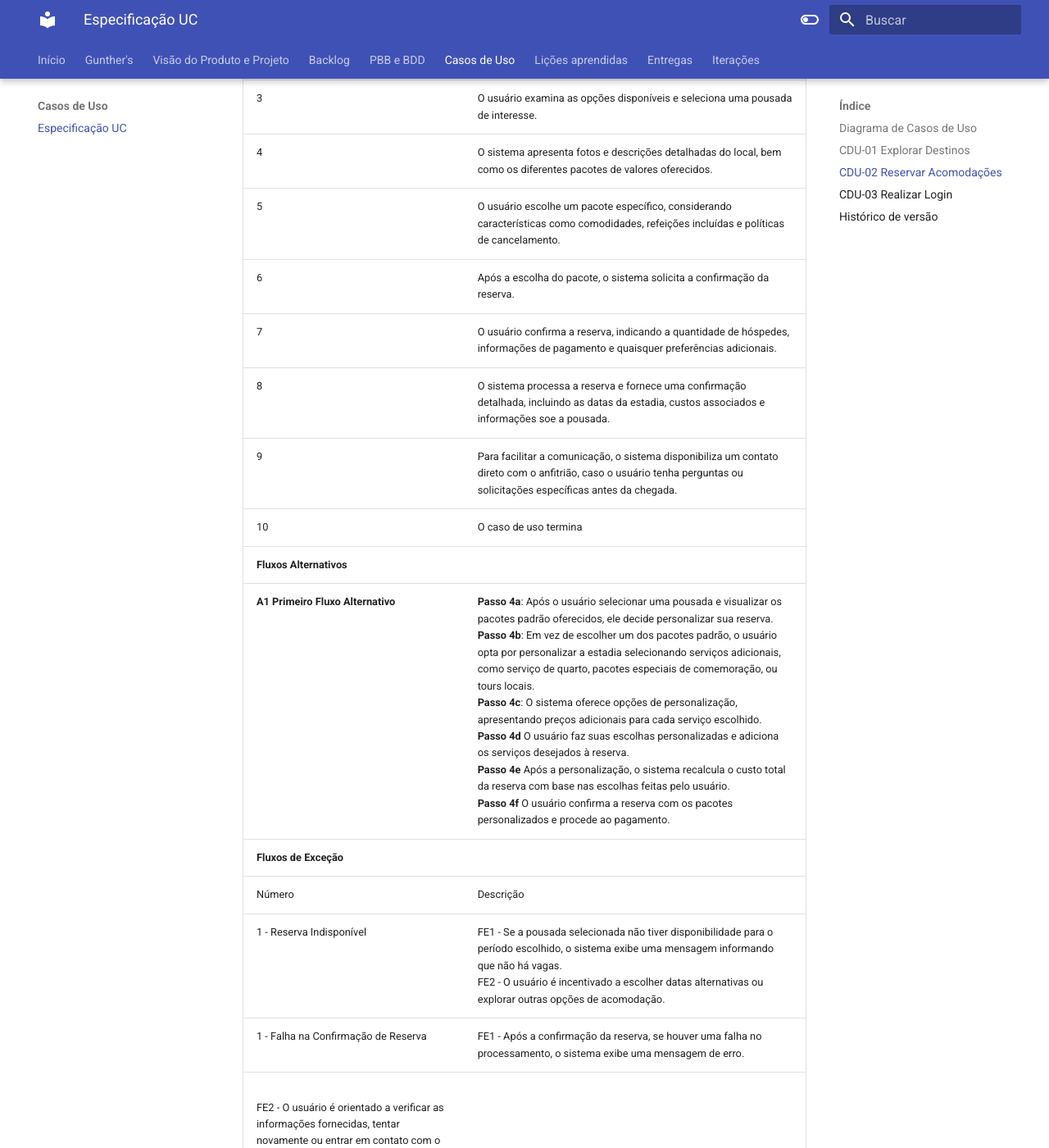
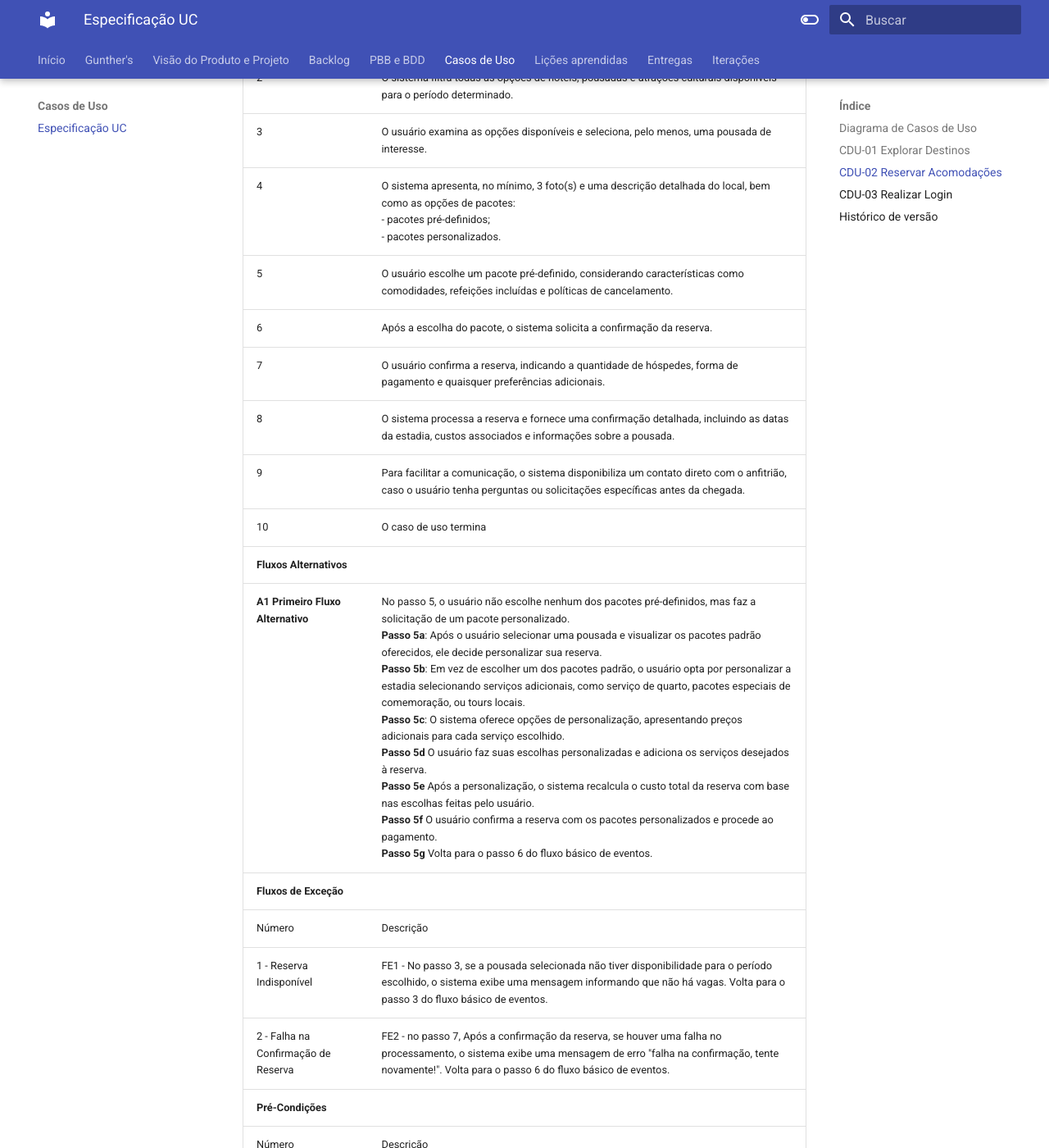
Before and after one commit to mdsreq-fga-unb/2023.2-CarteiraControl, an MkDocs documentation site: the page built from docs/entrega4/especificacao_uc.md, in a window 1280 px wide and 1400 px high, scrolled down 3573 px. Shown: the whole window at 82% size. Built offline with MkDocs 1.6.1 and Material for MkDocs 9.7.7, drawn with Linux system fonts in a browser that asks for light colours; some of the changed text lies outside the part shown.

Commit message:
Correção da Especificação dos casos de uso do VoyageX
Co-authored-by: João Lucas  <Jlmsousa@users.noreply.github.com>

```diff
--- a/docs/entrega4/especificacao_uc.md
+++ b/docs/entrega4/especificacao_uc.md
@@ -23,19 +23,19 @@
 | **Fluxo Básico de Eventos** |
 | Passo | Descrição |
 | 1 | O usuário acessa a seção de "Explorar Destinos" no aplicativo. |
-| 2 | O sistema utiliza algoritmos para sugerir destinos com base nas preferências e histórico de viagem do usuário. |
-| 3 | O usuário seleciona um destino sugerido pelo sistema |
+| 2 | O sistema sugere, no máximo, 10 novos destinos a serem explorados, destinos estes que devem ser parecidos com os destinos mais bem avaliados pelo usuário. |
+| 3 | O usuário seleciona um destino sugerido pelo sistema. |
 | 4 | O sistema apresenta as seguintes opções: <br> - fotografias, artigos e videos do destino; <br> - Atividades ocorrendo no destino.|
 | 5 | O usuário seleciona fotografias, artigos e vídeos |
-| 6 | O sistema mostra fotografias, artigos e vídeos sobre o destino|
+| 6 | O sistema mostra, no mínimo, 3 fotografias, 1 artigo(s) e 1 vídeo(s) sobre o destino.|
 | 7 | O caso de uso termina |
 | **Fluxos Alternativos** |
-| **FA1 Primeiro Fluxo Alternativo** |No passo 3 do fluxo básico de eventos o usuário não seleciona um dos destino sugeridos, mas faz a pesquisa manualmente. <br> **Passo 3a**: Em vez de selecionar um destino sugerido pelo sistema, o usuário opta por realizar uma busca manual na seção "Explorar Destinos". <br> **Passo 3b**: O sistema permite que o usuário insira um destino específico de sua escolha.<br> **Passo 3c**: Volta para o passo 4 do fluxo básico de eventos |
+| **FA1 Primeiro Fluxo Alternativo** |No passo 3 do fluxo básico de eventos o usuário não seleciona um dos destino sugeridos, mas faz a pesquisa manualmente. <br> **Passo 3a**: Em vez de selecionar um destino sugerido pelo sistema, o usuário opta por realizar uma busca manual na seção "Explorar Destinos". <br> **Passo 3b**: O sistema permite que o usuário insira um destino específico de sua escolha, na barra de pesquisa. <br> **Passo 3c**: Volta para o passo 4 do fluxo básico de eventos |
 | **FA2 Segundo Fluxo Alternativo** |No passo 4 do sistema o usuário consulta as atividades ocorrendo no local. <br> **Passo 4a**: O usuário consulta as atividades do destino ao invés de fotografias, artigos e vídeos.<br> **Passo 4b**: O sistema fornece todas as atividades que estão ocorrendo no destino explorado.<br> **Passo 4c:** O usuário filtra as atividades por preço e avaliações.<br> **Passo 4d**:O sistema fornece informações das atividades que estão ocorrendo no destino que está sendo explorado, satisfazendo os filtros selecionados. <br> **Passo 4e**:Volta para o passo 7 do fluxo básico de eventos|
 | **Fluxos de Exceção** |
 | Número | Descrição |
-| 1 | No passo 2, o usuário nunca ter acessado o aplicativo anteriormente e não possuir histórico. O sistema pede que o usuário preencha suas preferências ou realize a busca manualmente. |
-| 2 | No Passo 2b do fluxo alternativo A1, o usuário insere um destino inexistente, o sitema deve notificar o usuário para inserir destinos existentes|
+| 1 | FE1 - No passo 2, o usuário nunca ter acessado o aplicativo anteriormente e não possuir histórico. Vai para o passo **3a** do FA1. |
+| 2 | FE2 - No Passo **3b** do fluxo alternativo A1, o usuário insere um destino inexistente, o sitema deve notificar o usuário para inserir destinos existentes. Vai para o passo **3b** do FA1 |
 | **Pré-Condições** |
 | Número | Descrição |
 | 1 | O usuário realizou com sucesso o login na plataforma. |
@@ -64,22 +64,21 @@
 | **Fluxo Básico de Eventos** |
 | Passo | Descrição |
 | 1 | O usuário, após explorar destinos, decide reservar acomodações para um período específico da viagem. |
-| 2 | O sistema filtra opções de hotéis, pousadas e atrações culturais disponíveis para o período determinado. |
-| 3 | O usuário examina as opções disponíveis e seleciona uma pousada de interesse. |
-| 4 | O sistema apresenta fotos e descrições detalhadas do local, bem como os diferentes pacotes de valores oferecidos. |
-| 5 | O usuário escolhe um pacote específico, considerando características como comodidades, refeições incluídas e políticas de cancelamento. |
+| 2 | O sistema filtra todas as opções de hotéis, pousadas e atrações culturais disponíveis para o período determinado. |
+| 3 | O usuário examina as opções disponíveis e seleciona, pelo menos, uma pousada de interesse. |
+| 4 | O sistema apresenta, no mínimo, 3 foto(s) e uma descrição detalhada do local, bem como as opções de pacotes: <br> - pacotes pré-definidos; <br> - pacotes personalizados. |
+| 5 | O usuário escolhe um pacote pré-definido, considerando características como comodidades, refeições incluídas e políticas de cancelamento. |
 | 6 | Após a escolha do pacote, o sistema solicita a confirmação da reserva. |
-| 7 | O usuário confirma a reserva, indicando a quantidade de hóspedes, informações de pagamento e quaisquer preferências adicionais. |
-| 8| O sistema processa a reserva e fornece uma confirmação detalhada, incluindo as datas da estadia, custos associados e informações soe a pousada. |
+| 7 | O usuário confirma a reserva, indicando a quantidade de hóspedes, forma de pagamento e quaisquer preferências adicionais. |
+| 8| O sistema processa a reserva e fornece uma confirmação detalhada, incluindo as datas da estadia, custos associados e informações sobre a pousada. |
 | 9 | Para facilitar a comunicação, o sistema disponibiliza um contato direto com o anfitrião, caso o usuário tenha perguntas ou solicitações específicas antes da chegada. |
 | 10 | O caso de uso termina |
 | **Fluxos Alternativos** |
-| **A1 Primeiro Fluxo Alternativo** | **Passo 4a**: Após o usuário selecionar uma pousada e visualizar os pacotes padrão oferecidos, ele decide personalizar sua reserva. <br> **Passo 4b**: Em vez de escolher um dos pacotes padrão, o usuário opta por personalizar a estadia selecionando serviços adicionais, como serviço de quarto, pacotes especiais de comemoração, ou tours locais.<br> **Passo 4c**: O sistema oferece opções de personalização, apresentando preços adicionais para cada serviço escolhido. <br> **Passo 4d**  O usuário faz suas escolhas personalizadas e adiciona os serviços desejados à reserva.  <br> **Passo 4e** Após a personalização, o sistema recalcula o custo total da reserva com base nas escolhas feitas pelo usuário.      <br> **Passo 4f** O usuário confirma a reserva com os pacotes personalizados e procede ao pagamento. |
+| **A1 Primeiro Fluxo Alternativo** |No passo 5, o usuário não escolhe nenhum dos pacotes pré-definidos, mas faz a solicitação de um pacote personalizado. <br> **Passo 5a**: Após o usuário selecionar uma pousada e visualizar os pacotes padrão oferecidos, ele decide personalizar sua reserva. <br> **Passo 5b**: Em vez de escolher um dos pacotes padrão, o usuário opta por personalizar a estadia selecionando serviços adicionais, como serviço de quarto, pacotes especiais de comemoração, ou tours locais.<br> **Passo 5c**: O sistema oferece opções de personalização, apresentando preços adicionais para cada serviço escolhido. <br> **Passo 5d**  O usuário faz suas escolhas personalizadas e adiciona os serviços desejados à reserva.  <br> **Passo 5e** Após a personalização, o sistema recalcula o custo total da reserva com base nas escolhas feitas pelo usuário.      <br> **Passo 5f** O usuário confirma a reserva com os pacotes personalizados e procede ao pagamento. <br> **Passo 5g** Volta para o passo 6 do fluxo básico de eventos. |
 | **Fluxos de Exceção** |
 | Número | Descrição |
-| 1 - Reserva Indisponível| FE1 - Se a pousada selecionada não tiver disponibilidade para o período escolhido, o sistema exibe uma mensagem informando que não há vagas. <br>  FE2 - O usuário é incentivado a escolher datas alternativas ou explorar outras opções de acomodação. |
-| 1 - Falha na Confirmação de Reserva| FE1 - Após a confirmação da reserva, se houver uma falha no processamento, o sistema exibe uma mensagem de erro.
- <br>  FE2 - O usuário é orientado a verificar as informações fornecidas, tentar novamente ou entrar em contato com o suporte. |
+| 1 - Reserva Indisponível| FE1 - No passo 3, se a pousada selecionada não tiver disponibilidade para o período escolhido, o sistema exibe uma mensagem informando que não há vagas. Volta para o passo 3 do fluxo básico de eventos. |
+| 2 - Falha na Confirmação de Reserva| FE2 - no passo 7, Após a confirmação da reserva, se houver uma falha no processamento, o sistema exibe uma mensagem de erro "falha na confirmação, tente novamente!". Volta para o passo 6 do fluxo básico de eventos. |
 | **Pré-Condições** |
 | Número | Descrição |
 | 1 | O usuário realizou com sucesso o login na plataforma. |
@@ -109,20 +108,17 @@
 | **Fluxo Básico de Eventos** |
 | Passo | Descrição |
 | 1 | O usuário abre o aplicativo no dispositivo |
-| 2 | O sistema exibe a tela de login, solicitando informações de identificação. |
+| 2 | O sistema exibe a tela de login, solicitando nome de usuário ou e-mail e senha. |
 | 3 | O usuário insere seu nome de usuário ou endereço de e-mail e senha |
 | 4 | O sistema valida as credenciais inseridas |
 | 5 | O aplicativo exibe a tela inicial personalizada com base no perfil do usuário. |
 | 6 | O caso de uso termina |
 | **Fluxos Alternativos** |
-| **1. Recuperação de Senha** | **Passo 1**: O usuário esqueceu a senha e seleciona a opção "Esqueceu a senha?". <br> **Passo 4b**: O sistema envia um link de redefinição de senha para o e-mail registrado<br> **Passo 4c**: O usuário acessa o link e redefine a senha. |
+| **1. Recuperação de Senha** | No passo 2, o usuário esqueceu a senha definida anteriormente. <br> **Passo 2a**: O usuário esqueceu a senha e seleciona a opção "Esqueceu a senha?". <br> **Passo 2b**: O sistema envia um link de redefinição de senha para o e-mail registrado<br> **Passo 2c**: O usuário acessa o link e redefine a senha. |
 | **Fluxos de Exceção** |
 | Número | Descrição |
-| 1 - Credenciais Inválidas | FE1 - Se as credenciais inseridas (nome de usuário ou senha) não coincidirem com os registros do sistema, o sistema exibe uma mensagem de erro. <br>  FE2 - O usuário é incentivado a escolher datas alternativas ou explorar outras opções de acomodação. |
-| 1 - Falha na Confirmação de Reserva| FE1 - Após a confirmação da reserva, se houver uma falha no processamento, o sistema exibe uma mensagem de erro.
- <br>  FE2 - O usuário é convidado a revisar as informações e tentar novamente ou optar por recuperar a senha. |
- | 2 - Conta Bloqueada | FE1 - Se houver várias tentativas de login com falha, o sistema bloqueia temporariamente a conta por motivos de segurança.
- <br>  FE2 - O usuário é notificado sobre o bloqueio e orientado a aguardar um período antes de tentar novamente ou seguir o processo de recuperação de senha. |
+| 1 - Credenciais Inválidas | FE1 - No passo 4, se as credenciais inseridas (nome de usuário ou senha) não coincidirem com os registros do sistema, o sistema exibe uma mensagem de erro. Volta para o passo 3 do fluxo básico de eventos. |
+| 2 - Conta Bloqueada | FE2 - No passo 3, Se houver várias tentativas de login com falha, o sistema bloqueia temporariamente a conta por motivos de segurança e exibe a mensagem "conta bloqueada temporariamente, tente novamente em alguns instantes". Volta para o passo 2 do fluxo básico de eventos.|
 | **Pré-Condições** |
 | Número | Descrição |
 | 1 | O usuário possui uma conta registrada no aplicativo. |
@@ -142,3 +138,4 @@
 | Versão  | Autor| Descrição | Data |
 | :---: | :----: | :-------: | :---: |
 | 1.0| Jefferson e Tiago |  Especificação dos casos de uso do VoyageX | 06/12 |
+| 1.1| João e Tiago | Correção da Especificação dos casos de uso do VoyageX | 10/12 |
```
